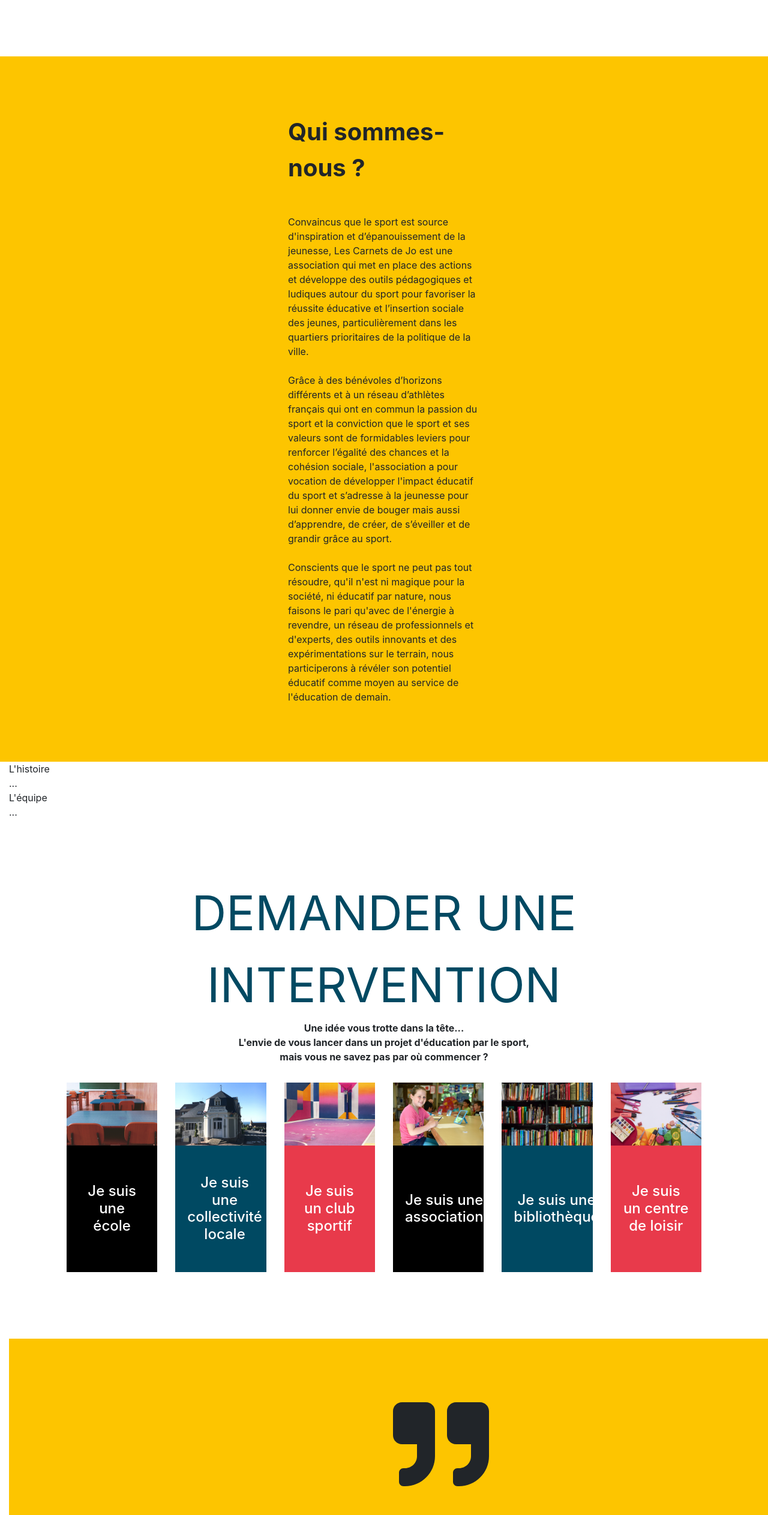
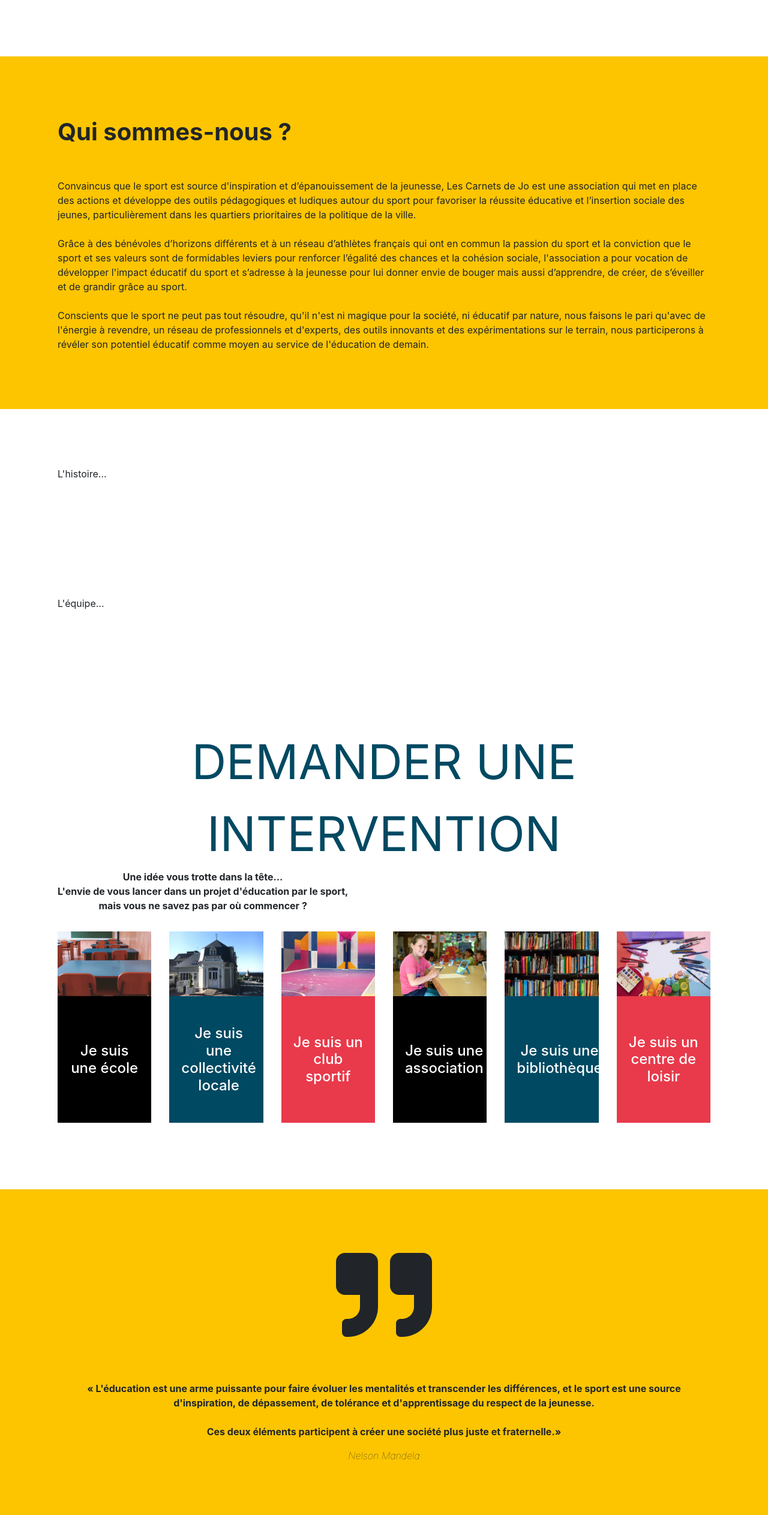
Before and after one commit to annelhote/les-carnets-de-jo, a Vue app: page / in a window 1280 px wide. Shown: the part 880-3406 px from the top of the page at 60% size. Built offline with nearby package versions, Linux system fonts and the light colour scheme.

Commit message:
Add brand icons and clean HTML structure

```diff
--- a/package.json
+++ b/package.json
@@ -10,6 +10,7 @@
   },
   "dependencies": {
     "@fortawesome/fontawesome-svg-core": "^1.2.32",
+    "@fortawesome/free-brands-svg-icons": "^5.15.1",
     "@fortawesome/free-solid-svg-icons": "^5.15.1",
     "@fortawesome/vue-fontawesome": "2",
     "bootstrap": "^4.5.2",
--- a/src/App.vue
+++ b/src/App.vue
@@ -47,7 +47,7 @@
         </b-nav-item>
       </b-nav>
     </div>
-    <section class="app__section app__section1 row" ref="section1">
+    <section class="app__section app__section__odd row" ref="section1">
       <div class="col-6 d-flex">
         <div class="w-50 text-center m-auto">
           <div class="font-weight-bold">
@@ -70,12 +70,12 @@
         <img src="./assets/pencil_case.png" title="Trousses et feutres" width="843">
       </div>
     </section>
-    <section class="app__section app__section2 row bg-warning" ref="section2">
+    <section class="app__section app__section__even row bg-warning" ref="section2">
       <div>
-        <div class="app__section2__title font-weight-bold mb-5">
+        <div class="app__section__title font-weight-bold mb-5">
           Qui sommes-nous ?
         </div>
-        <div class="app__section2__content mt-3">
+        <div class="app__section__content mt-3">
           Convaincus que le sport est source d'inspiration et d’épanouissement de la jeunesse,
           Les Carnets de Jo est une association qui met en place des actions et développe des outils pédagogiques
           et ludiques autour du sport pour favoriser la réussite éducative et l’insertion sociale des jeunes,
@@ -92,23 +92,23 @@
         </div>
       </div>
     </section>
-    <section>
+    <section class="app__section app__section__odd row">
       <div>
         L'histoire
       </div>
       ...
     </section>
-    <section>
+    <section class="app__section app__section__even row">
       <div>
         L'équipe
       </div>
       ...
     </section>
-    <section class="app__section app__section3 text-center" ref="section3">
-      <div class="app__section3__title title text-uppercase text-primary">
+    <section class="app__section app__section__odd row text-center" ref="section3">
+      <div class="app__section__title title text-uppercase text-primary">
         Demander une intervention
       </div>
-      <div class="app__section3__subtitle font-weight-bold">
+      <div class="app__section__subtitle font-weight-bold">
         <div>
           Une idée vous trotte dans la tête...
         </div>
@@ -119,7 +119,7 @@
           mais vous ne savez pas par où commencer ?
         </div>
       </div>
-      <div class="app__section3__cards mt-3">
+      <div class="app__section__cards__contribution mt-3">
         <b-card-group deck>
           <b-card
               title="Je suis une école"
@@ -166,26 +166,26 @@
         </b-card-group>
       </div>
     </section>
-    <section class="app__section app__section4 bg-warning text-center" ref="section4">
-      <div class="app__section4__image mb-5">
+    <section class="app__section app__section__even row bg-warning text-center" ref="section4">
+      <div class="app__section__image mb-5 text-center w-100">
         <font-awesome-icon icon="quote-right" size="10x"></font-awesome-icon>
       </div>
-      <div class="app__section4__content font-weight-bold mt-3">
+      <div class="app__section__content font-weight-bold mt-3">
         « L'éducation est une arme puissante pour faire évoluer les mentalités et transcender les différences,
         et le sport est une source d'inspiration, de dépassement, de tolérance et d'apprentissage
         du respect de la jeunesse.<br><br>
         Ces deux éléments participent à créer
         une société plus juste et fraternelle.»
       </div>
-      <div class="app__section4__author font-italic mt-3 font-weight-lighter">
+      <div class="app__section__author font-italic mt-3 font-weight-lighter w-100">
         Nelson Mandela
       </div>
     </section>
-    <section class="app__section app__section5" ref="section5">
-      <div class="app__section5__title title text-uppercase text-center text-primary">
+    <section class="app__section app__section__odd row" ref="section5">
+      <div class="app__section__title title text-uppercase text-center text-primary">
         Nous soutenir
       </div>
-      <div class="app__section5__cards mt-3">
+      <div class="app__section__cards__support mt-3">
         <b-card-group deck>
           <b-card
               title="Je parraine des ateliers"
@@ -234,12 +234,12 @@
         </b-card-group>
       </div>
     </section>
-    <section class="row">
-      NOUS contacter
+    <section class="app__section app__section__even row">
       <div class="col-6">
         <img src="./assets/basket.png" title="Baskets" width="843">
       </div>
       <div class="col-6">
+        NOUS contacter
         <b-form>
           <b-form-group id="input-group-2" label-for="input-2">
             <b-form-input
@@ -281,7 +281,7 @@
         </b-form>
       </div>
     </section>
-    <footer class="bg-warning text-center mt-5 p-3 row">
+    <footer class="row bg-warning text-center mt-5 p-3">
       <div class="col-4">
         LES CARNETS DE JO<br><br>
         6 rue Jean-Baptiste Dumay<br>
@@ -294,10 +294,10 @@
       </div>
       <div class="col-4">
         <a href="https://www.facebook.com/CollectionJo/" target="_blank">
-          Facebook
+          <font-awesome-icon :icon="['fab', 'facebook']" size="2x"></font-awesome-icon>
         </a>
-        <a href="https://www.instagram.com/les_rencontres_de_jo/" target="_blank">
-          Instagram
+        <a href="https://www.instagram.com/les_rencontres_de_jo/" target="_blank" class="ml-2">
+          <font-awesome-icon :icon="['fab', 'twitter']" size="2x"></font-awesome-icon>
         </a>
       </div>
     </footer>
@@ -363,17 +363,11 @@ export default {
   &__section {
     padding: 6rem;
 
-    &2 {
-      padding-left: 30rem;
-      padding-right: 30rem;
-
     &__title {
       font-size: 40px;
     }
-    }
 
-    &3 {
-      &__cards .card-deck .card {
+    &__cards__contribution .card-deck .card {
       border: none;
       border-radius: unset;
       margin: 0;
@@ -387,15 +381,8 @@ export default {
         margin: auto;
       }
     }
-    }
 
-    &4 {
-      padding-left: 40rem;
-      padding-right: 40rem;
-    }
-
-    &5 {
-      &__cards .card-deck .card {
+    &__cards__support .card-deck .card {
       border: none;
       border-radius: unset;
 
@@ -408,12 +395,5 @@ export default {
       }
     }
   }
-
-    &6 {
-      &__address {
-        padding-left: 150px;
-      }
-    }
-  }
 }
 </style>
--- a/src/main.js
+++ b/src/main.js
@@ -3,12 +3,15 @@ import App from './App.vue'
 import { BootstrapVue } from 'bootstrap-vue'
 import { library } from '@fortawesome/fontawesome-svg-core'
 import { faQuoteRight } from '@fortawesome/free-solid-svg-icons'
+import { faFacebook, faTwitter } from '@fortawesome/free-brands-svg-icons'
 import { FontAwesomeIcon } from '@fortawesome/vue-fontawesome'
 
 import './main.scss'
 
 Vue.use(BootstrapVue)
+library.add(faFacebook)
 library.add(faQuoteRight)
+library.add(faTwitter)
 Vue.component('font-awesome-icon', FontAwesomeIcon)
 
 Vue.config.productionTip = false
```
Also changed, not shown: 1 other file (tests, documents, lock files or other folders). Lines whose indentation alone changed are shown as unchanged.
